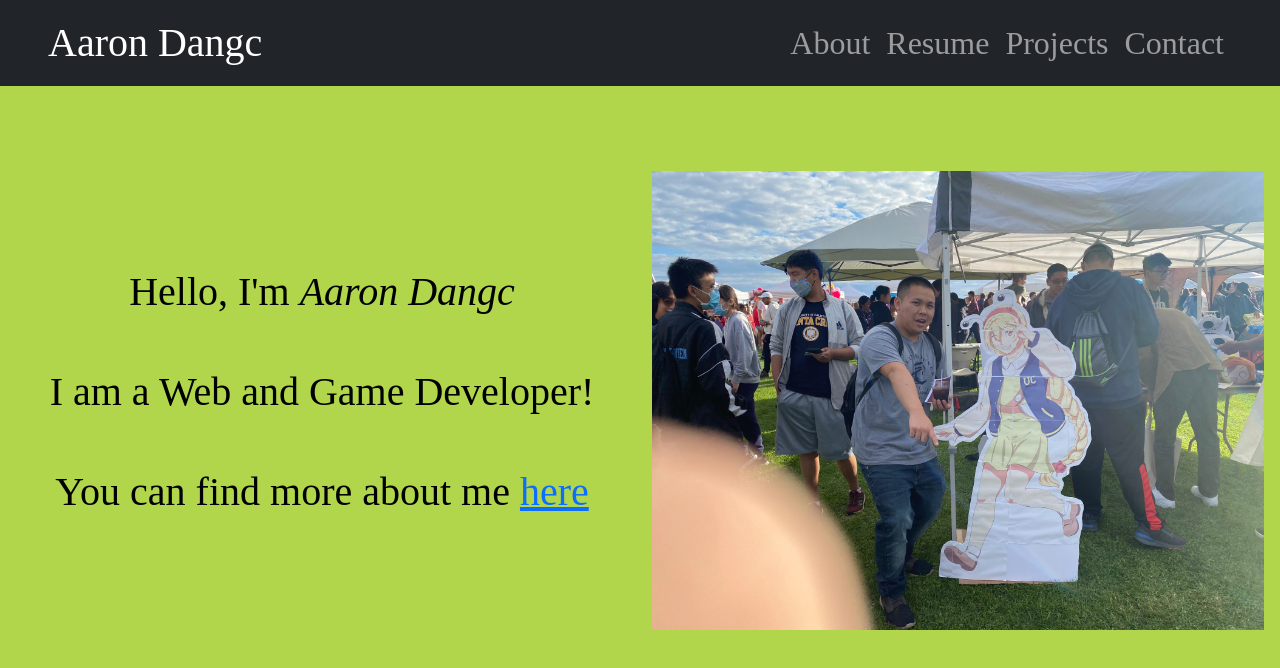
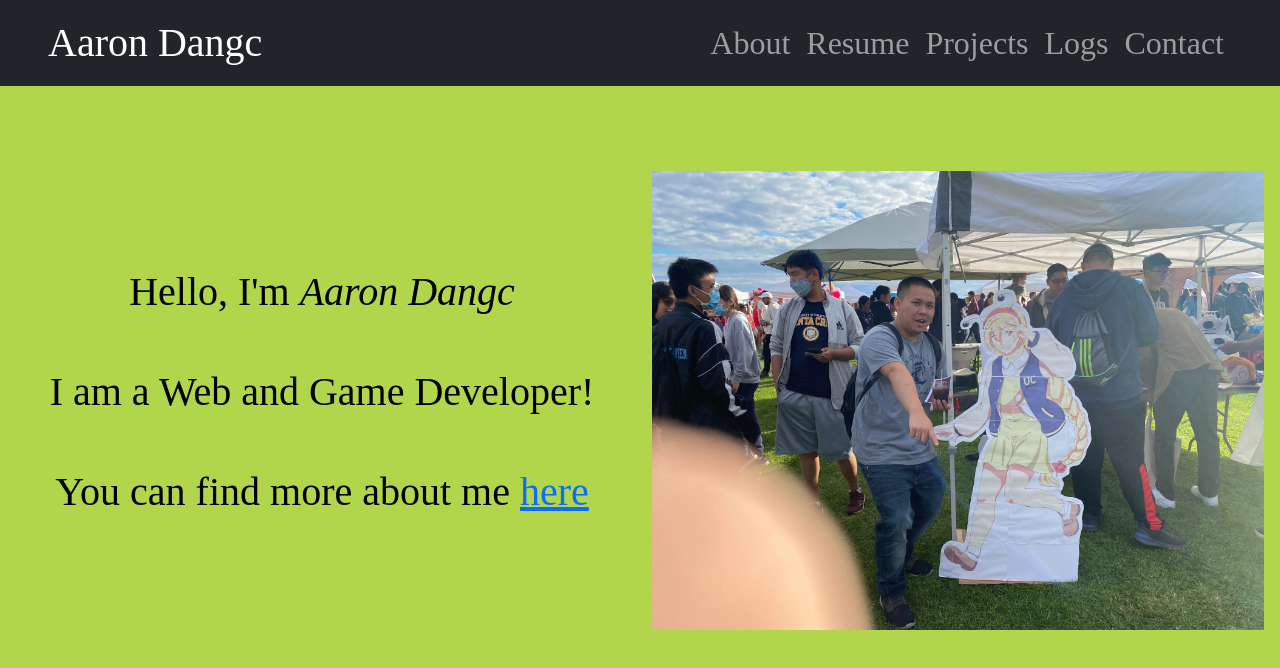
Before and after one commit to adanglol/adanglol.github.io, a React (Create React App) app: page / in a window 1280 px wide. Shown: the top 668 px of the page. Built offline with nearby package versions, Linux system fonts and the light colour scheme; a web font is replaced by a local one.

Commit message:
added logs to nav for documenting various works

```diff
--- a/src/App.js
+++ b/src/App.js
@@ -72,6 +72,7 @@ export function App() {
         <Route exact path='/about' element={<About/>}/>
         <Route exact path='/resume' element={<Resume/>}/>
         <Route exact path='/projects' element={<Projects/>}/>
+        <Route exact path='/logs' element={<Logs/>}/>
         <Route exact path='/contact' element={<Contact/>}/>
       </Routes>
     </Router>
@@ -334,6 +335,16 @@ function Projects() {
   );
 }
 
+
+function Logs(){
+  return(
+    <>
+      <h1 className='mt-5 pt-5 text-center display-1 mb-5'>Logs</h1>
+      <p className='display-6 text-center'>Where I will put my documentation on some of my work feel free check out!</p>
+    </>
+  );
+}
+
 function Contact() {
   return (
   <>
--- a/src/Components.js
+++ b/src/Components.js
@@ -23,6 +23,7 @@ export function NavbarComponent() {
           <Nav.Link className='fs-2 mr-3' as= {NavLink} to='/about'>About</Nav.Link>
           <Nav.Link className='fs-2'  as= {NavLink} to='/resume'>Resume</Nav.Link>
           <Nav.Link className='fs-2'  as= {NavLink} to='/projects'>Projects</Nav.Link>
+          <Nav.Link className='fs-2'  as= {NavLink} to='/logs'>Logs</Nav.Link>
           <Nav.Link className='fs-2'  as= {NavLink} to='/contact'>Contact</Nav.Link>
         </Nav>
       </Navbar.Collapse>
```
